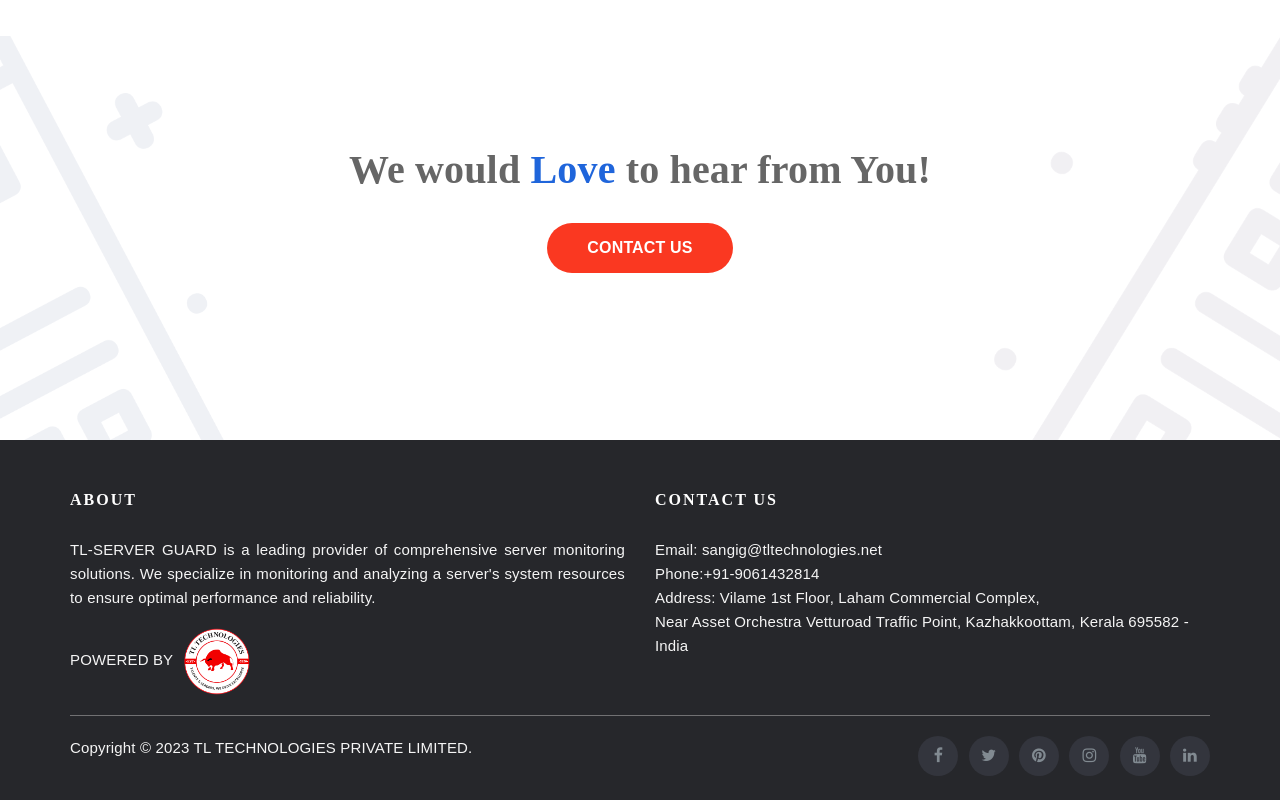
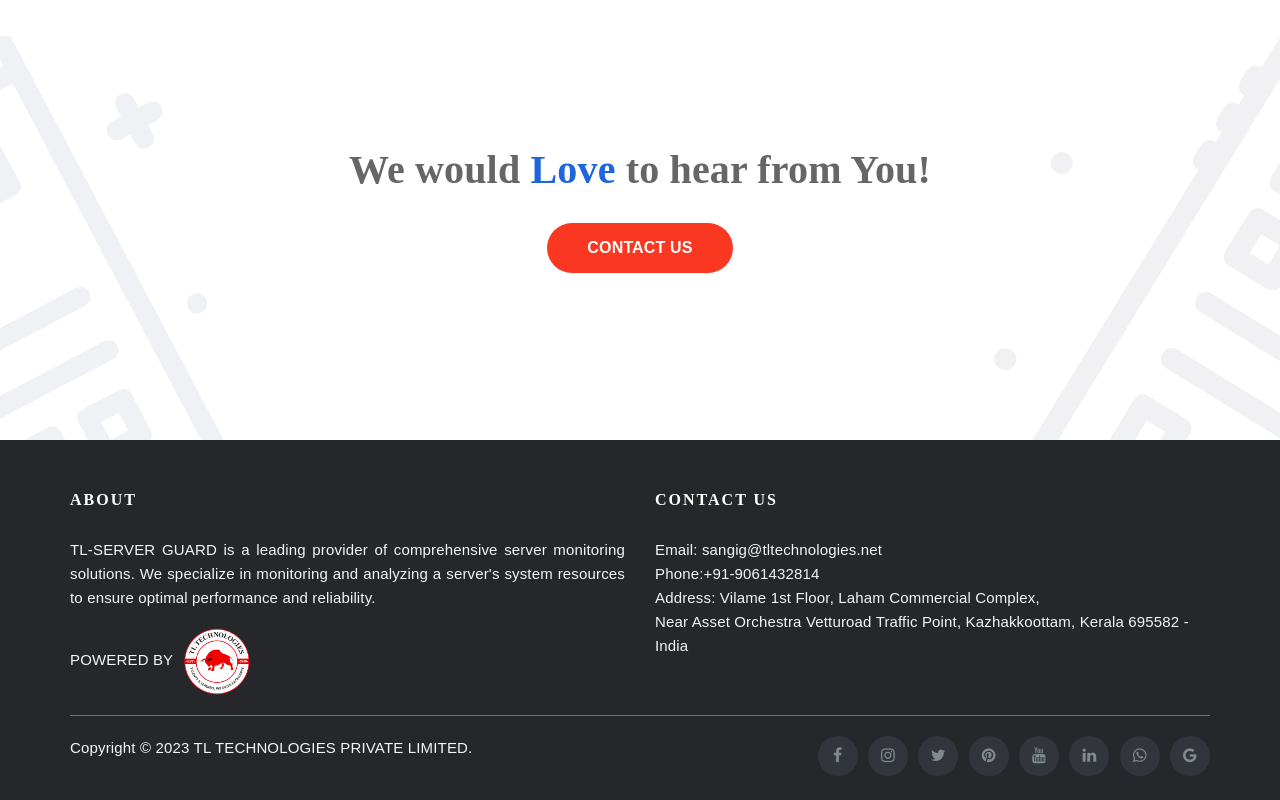
Before and after one commit to ArjunTltech/tl-server_guard_web, a plain HTML site: page index.html in a window 1280 px wide. Shown: the part 5150-5950 px from the top of the page. Drawn offline with Linux system fonts and the light colour scheme; some packages are replaced by stand-ins of ours.

Commit message:
added icons

```diff
--- a/assets/js/script.js
+++ b/assets/js/script.js
@@ -168,15 +168,67 @@
 	  }
 	}
 
-	// Preloader
-	// var $preload = $('#preloader');
-	// if ($preload.length > 0) {
-	// 	$(window).on('load', function() {
-	// 	  $preload.children().fadeOut(300);
-	// 	  $preload.delay(150).fadeOut(500);
-	// 	  $('body').delay(100).css({'overflow':'visible'});
-	// 	});
-	// }
+/**
+ * Preloader
+ */
+document.addEventListener("DOMContentLoaded", function () {
+	const preloader = document.getElementById("preloader");
+	const progressBar = document.querySelector(".progress-bar");
+	const loadingText = document.querySelector(".loader-text");
+	const minimumLoadTime = 4000; // 4 seconds minimum display time (adjust as needed)
+	const startTime = Date.now();
+	let progress = 0;
+
+	// Update progress bar
+	function updateProgress() {
+	  if (progress < 90) {
+		progress += Math.random() * 20;
+		progress = Math.min(progress, 90);
+		progressBar.style.width = progress + "%";
+		loadingText.textContent = "Loading... " + Math.round(progress) + "%";
+	  }
+	}
+
+	// Start progress updates
+	const progressInterval = setInterval(updateProgress, 200);
+
+	// Hide preloader function
+	function hidePreloader() {
+	  // Quickly complete the progress bar
+	  progress = 100;
+	  progressBar.style.width = "100%";
+	  loadingText.textContent = "Loading... 100%";
+
+	  // Clear the progress interval
+	  clearInterval(progressInterval);
+
+	  // Add slight delay before hiding
+	  setTimeout(() => {
+		preloader.classList.add("preloader-hidden");
+		setTimeout(() => {
+		  preloader.style.display = "none";
+		}, 600);
+	  }, 400);
+	}
+
+	// Handle page load
+	window.addEventListener("load", function () {
+	  const currentTime = Date.now();
+	  const elapsedTime = currentTime - startTime;
+
+	  // Ensure the minimum load time is respected
+	  if (elapsedTime < minimumLoadTime) {
+		setTimeout(hidePreloader, minimumLoadTime - elapsedTime);
+	  } else {
+		hidePreloader();
+	  }
+	});
+  });
+
+  /**
+ *End Preloader
+ */
+
 
 	//WOW init
 	new WOW().init();
--- a/index.html
+++ b/index.html
@@ -710,7 +710,7 @@
 		</div>
 		<div class="container">
 			<div class="row">
-				<div class="col-md-8 col-sm-6 col-xs-12">
+				<div class="col-md-6 col-sm-6 col-xs-12">
 					<p class="copyright-text footer-text-color">Copyright &copy; 2023
 						<a class="footer-text-color" href="https://tltechnologies.net/" target="_blank">TL
 							TECHNOLOGIES
@@ -718,22 +718,26 @@
 					</p>
 				</div>
 
-				<div class="col-md-4 col-sm-6 col-xs-12">
+				<div class="col-md-6 col-sm-6 col-xs-12">
 					<ul class="social-icons">
-						<li><a class="facebook" href="https://www.facebook.com/tltechnologiespvtltd" target="_blank"><i
-									class="fa fa-facebook"></i></a></li>
-						<li><a class="twitter" href="https://twitter.com/tl_technologies" target="_blank"><i
-									class="fa fa-twitter"></i></a></li>
-						<li><a class="pinterest" href="https://in.pinterest.com/tltechnologiespvtltd/"
-								target="_blank"><i class="fa fa-pinterest"></i></a></li>
-						<li><a class="instagram" href="https://www.instagram.com/tltechnologiespvtltd/"
-								target="_blank"><i class="fa fa-instagram"></i></a></li>
-						<li><a class="youtube" href="https://www.youtube.com/channel/UC66DHUJ0uCcSbAqhppInx5Q"
-								target="_blank"><i class="fa fa-youtube"></i></a></li>
-						<!-- <li><a class="dribbble" href="#"><i class="fa fa-dribbble"></i></a></li> -->
-						<li><a class="linkedin" href="https://in.linkedin.com/company/tltechnologiespvtltd"
-								target="_blank"><i class="fa fa-linkedin"></i></a></li>
+						<li><a class="facebook" href="https://www.facebook.com/tltechnologiespvtltd/" target="_blank">
+							<i class="fa fa-facebook"></i></a></li>
+						<li><a class="instagram" href="https://www.instagram.com/tltechnologiespvtltd/" target="_blank">
+							<i class="fa fa-instagram"></i></a></li>
+						<li><a class="twitter" href="https://x.com/tl_technologies" target="_blank">
+							<i class="fa fa-twitter"></i></a></li>
+						<li><a class="pinterest" href="https://in.pinterest.com/tltechnologiespvtltd/" target="_blank">
+							<i class="fa fa-pinterest"></i></a></li>
+						<li><a class="youtube" href="https://www.youtube.com/@tltechnologiespvtltd-sangi" target="_blank">
+							<i class="fa fa-youtube"></i></a></li>
+						<li><a class="linkedin" href="https://www.linkedin.com/company/tltechnologiespvtltd/" target="_blank">
+							<i class="fa fa-linkedin"></i></a></li>
+						<li><a class="whatsapp" href="https://api.whatsapp.com/send/?phone=%2B919061432814&text=Hello%2C+I+am+interested+to+know+more+about+PRODUCTS+%26+SERVICES&type=phone_number&app_absent=0" target="_blank">
+							<i class="fa fa-whatsapp"></i></a></li>
+						<li><a class="google-my-business" href="https://g.co/kgs/FfvVAaj" target="_blank">
+							<i class="fa fa-google"></i></a></li>
 					</ul>
+
 				</div>
 			</div>
 		</div>
@@ -756,62 +760,7 @@
 		</div>
 	  </div>
 	  <script>
-		/**
- * Preloader
- */
-document.addEventListener("DOMContentLoaded", function () {
-  const preloader = document.getElementById("preloader");
-  const progressBar = document.querySelector(".progress-bar");
-  const loadingText = document.querySelector(".loader-text");
-  const minimumLoadTime = 4000; // 4 seconds minimum display time (adjust as needed)
-  const startTime = Date.now();
-  let progress = 0;
 
-  // Update progress bar
-  function updateProgress() {
-    if (progress < 90) {
-      progress += Math.random() * 20;
-      progress = Math.min(progress, 90);
-      progressBar.style.width = progress + "%";
-      loadingText.textContent = "Loading... " + Math.round(progress) + "%";
-    }
-  }
-
-  // Start progress updates
-  const progressInterval = setInterval(updateProgress, 200);
-
-  // Hide preloader function
-  function hidePreloader() {
-    // Quickly complete the progress bar
-    progress = 100;
-    progressBar.style.width = "100%";
-    loadingText.textContent = "Loading... 100%";
-
-    // Clear the progress interval
-    clearInterval(progressInterval);
-
-    // Add slight delay before hiding
-    setTimeout(() => {
-      preloader.classList.add("preloader-hidden");
-      setTimeout(() => {
-        preloader.style.display = "none";
-      }, 600);
-    }, 400);
-  }
-
-  // Handle page load
-  window.addEventListener("load", function () {
-    const currentTime = Date.now();
-    const elapsedTime = currentTime - startTime;
-
-    // Ensure the minimum load time is respected
-    if (elapsedTime < minimumLoadTime) {
-      setTimeout(hidePreloader, minimumLoadTime - elapsedTime);
-    } else {
-      hidePreloader();
-    }
-  });
-});
 
 	  </script>
 	<!-- Preloader End -->
```
